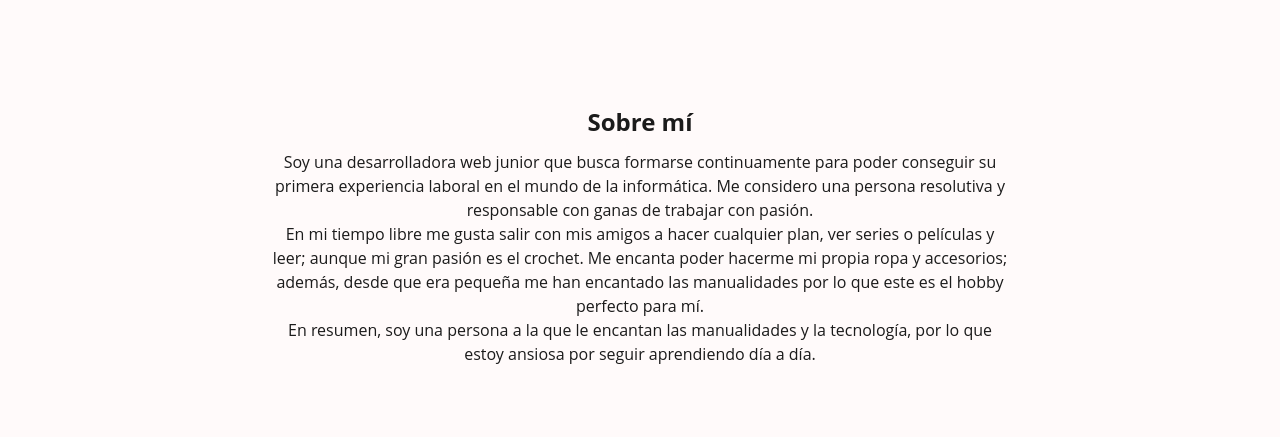
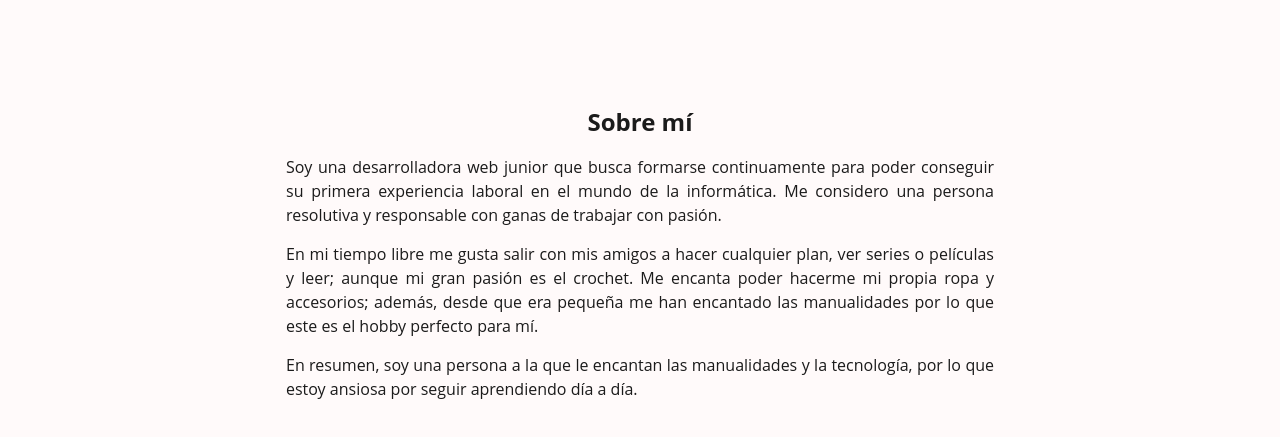
Before and after one commit to ArianaMartinMartinez/RockTheCode-Proyecto4, a website built with Vite: page proyecto-4/index.html in a window 1280 px wide. Shown: the part 187-624 px from the top of the page. Built offline with nearby package versions, Linux system fonts and the light colour scheme; files whose address does not match are found by name.

Commit message:
CSS de la descripción modificado

```diff
--- a/proyecto-4/src/components/aboutMe/aboutMe.css
+++ b/proyecto-4/src/components/aboutMe/aboutMe.css
@@ -23,3 +23,8 @@
 #aboutMeTitle {
     margin: 10px;
 }
+
+#descriptionArticle > p {
+    margin: 15px;
+    text-align: justify;
+}
```
